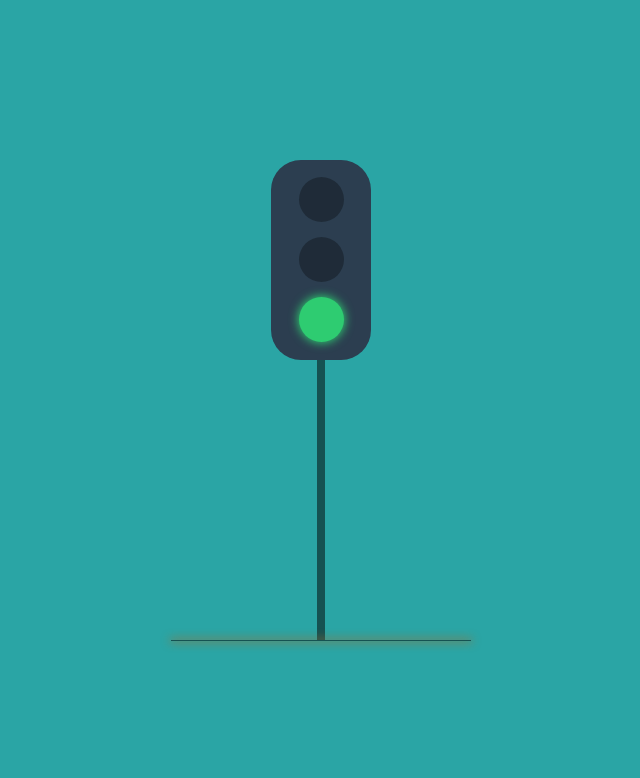
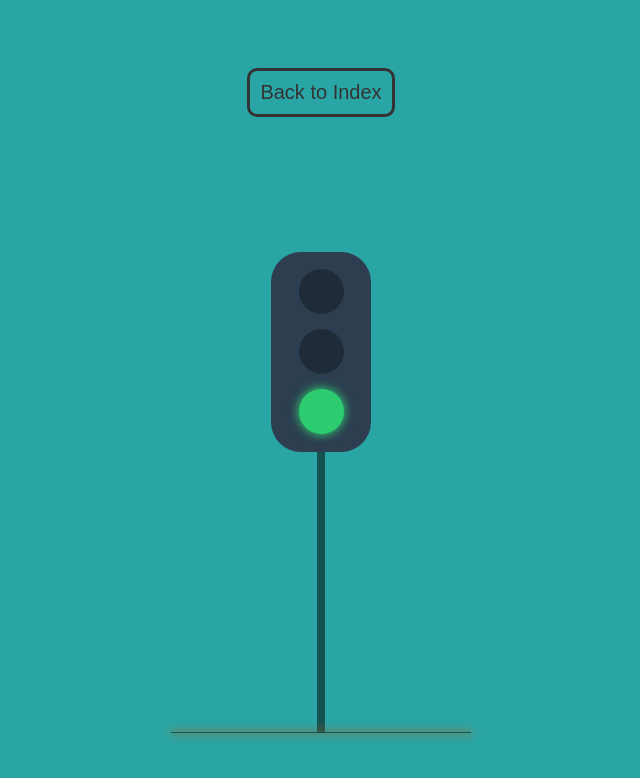
Before and after one commit to ProjetoJavaDiogo/PWFE_Diogo, a plain HTML site: page Semaforo/index.html in a window 1280 px wide. Shown: the whole page, without its empty margins (319-959 px from the left). Drawn offline with Linux system fonts and the light colour scheme.

Commit message:
botão para voltar para index

```diff
--- a/Semaforo/css/semaStyle.css
+++ b/Semaforo/css/semaStyle.css
@@ -67,3 +67,26 @@ body{
     background-color: #2ecc71;
     box-shadow: 0 0 10px 1px #2ecc71;
 }
+
+
+#btn{
+    color: #333;
+    padding: 10px 10px 10px 10px;
+    font-size: 20px;
+    border-radius: 10px;
+    background-color: #2aa5a5;
+    cursor: pointer;
+    border: 3px solid #333;
+}
+.botao{
+    display: flex;
+    width: 100%;
+    height: auto;
+    justify-content: space-evenly;
+}
+
+#btn:hover{
+    background-color:#2aa5a5;
+    color: #ffffff;
+    border: 3px solid #ffffff;
+}
--- a/Semaforo/index.html
+++ b/Semaforo/index.html
@@ -9,6 +9,10 @@
 </head>
 
 <body>
+    <div class="botao">
+        <a href="../Index/index.html"><button type="button" id="btn">Back to Index</button></a>
+    </div>
+
     <main>
         <article class="container-maior">
             <div class="container">
```
